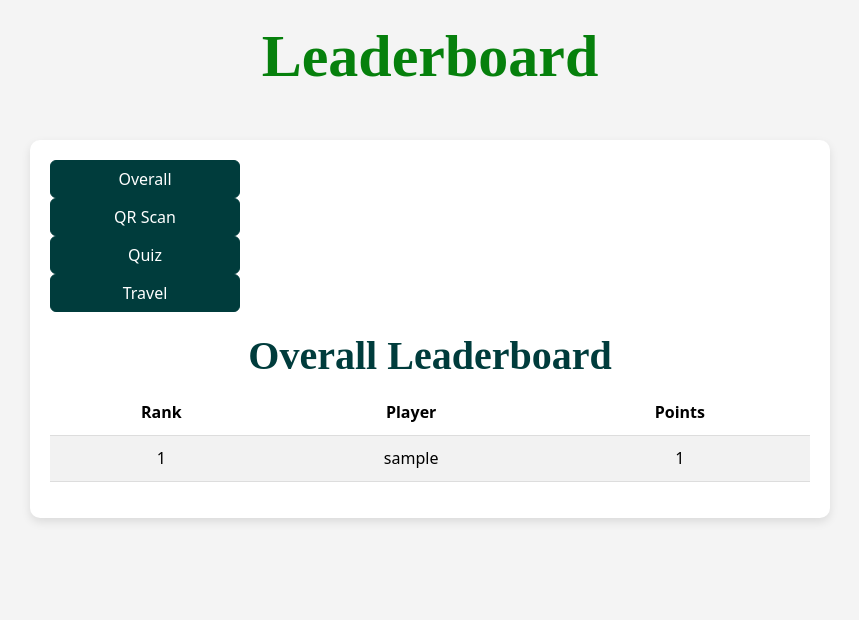
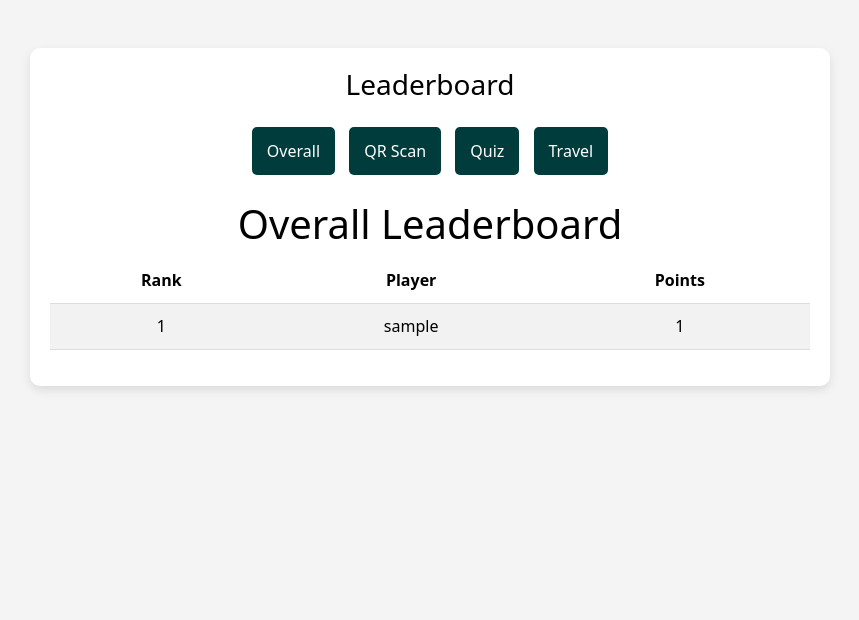
Before and after one commit to Josh-Money/ECM2434-Group-Software-Project, a Django app: template game/leaderboard/templates/leaderboard/leaderboard.html in a window 1280 px wide. Shown: the part 55-675 px from the top of the page, without its empty margins (210-1069 px from the left). Run offline with Django 3.2, Linux system fonts and the light colour scheme; the template is opened without the code that fills it: most values are stand-ins (such as "Sample title", 1, 10 or a date in 2020); some libraries are stand-ins or nearby versions; some web fonts are replaced.

Commit message:
updated leaderboard buttons

```diff
--- a/game/leaderboard/templates/leaderboard/leaderboard.html
+++ b/game/leaderboard/templates/leaderboard/leaderboard.html
@@ -8,18 +8,18 @@
 {% endblock %}
 
 {% block content %}
-<h1 class="title">Leaderboard</h1>
     <div class="container mt-5">
+        <h1 class="text-center">Leaderboard</h1>
 
         <div class="text-center">
-        <button class="btn btn-primary w-25" data-target="leaderboard-main">Overall</button>
-        <button class="btn btn-primary w-25" data-target="leaderboard-qr">QR Scan</button>
-        <button class="btn btn-primary w-25" data-target="leaderboard-quiz">Quiz</button>
-        <button class="btn btn-primary w-25" data-target="leaderboard-travel">Travel</button>
+            <button class="leaderboard-button" data-target="leaderboard-main">Overall</button>
+            <button class="leaderboard-button" data-target="leaderboard-qr">QR Scan</button>
+            <button class="leaderboard-button" data-target="leaderboard-quiz">Quiz</button>
+            <button class="leaderboard-button" data-target="leaderboard-travel">Travel</button>
         </div>
 
         <div id="leaderboard-main" class="leaderboard-container">
-        <h2 class="subtitle">Overall Leaderboard</h2>
+            <h2>Overall Leaderboard</h2>
             <table class="table table-striped">
                 <thead>
                     <tr>
@@ -29,7 +29,7 @@
                     </tr>
                 </thead>
                 <tbody>
-                {% for entry in leaderboard_main %}
+                    {% for entry in leaderboard_main  %}
                     <tr>
                         <td>{{ forloop.counter }}</td>
                         <td>{{ entry.user__username }}</td>
@@ -41,7 +41,7 @@
         </div>
 
         <div id="leaderboard-qr" class="leaderboard-container" style="display: none;">
-        <h2 class="subtitle">QR Scan Leaderboard</h2>
+            <h2>QR Scan Leaderboard</h2>
             <table class="table table-striped">
                 <thead>
                     <tr>
@@ -51,7 +51,7 @@
                     </tr>
                 </thead>
                 <tbody>
-                {% for entry in leaderboard_qr %}
+                    {% for entry in leaderboard_qr  %}
                     <tr>
                         <td>{{ forloop.counter }}</td>
                         <td>{{ entry.user__username }}</td>
@@ -63,7 +63,7 @@
         </div>
 
         <div id="leaderboard-quiz" class="leaderboard-container" style="display: none;">
-        <h2 class="subtitle">Quiz Leaderboard</h2>
+            <h2>Quiz Leaderboard</h2>
             <table class="table table-striped">
                 <thead>
                     <tr>
@@ -73,7 +73,7 @@
                     </tr>
                 </thead>
                 <tbody>
-                {% for entry in leaderboard_quiz %}
+                    {% for entry in leaderboard_quiz  %}
                     <tr>
                         <td>{{ forloop.counter }}</td>
                         <td>{{ entry.user__username }}</td>
@@ -85,7 +85,7 @@
         </div>
 
         <div id="leaderboard-travel" class="leaderboard-container" style="display: none;">
-        <h2 class="subtitle">Travel Leaderboard</h2>
+            <h2>Travel Leaderboard</h2>
             <table class="table table-striped">
                 <thead>
                     <tr>
@@ -95,7 +95,7 @@
                     </tr>
                 </thead>
                 <tbody>
-                {% for entry in leaderboard_travel %}
+                    {% for entry in leaderboard_travel  %}
                     <tr>
                         <td>{{ forloop.counter }}</td>
                         <td>{{ entry.user__username }}</td>
```
Lines whose indentation alone changed are shown as unchanged.
